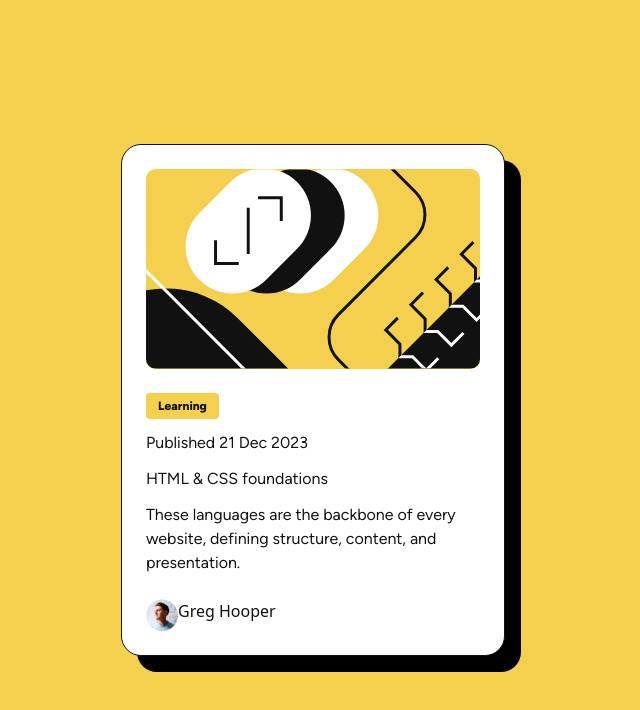
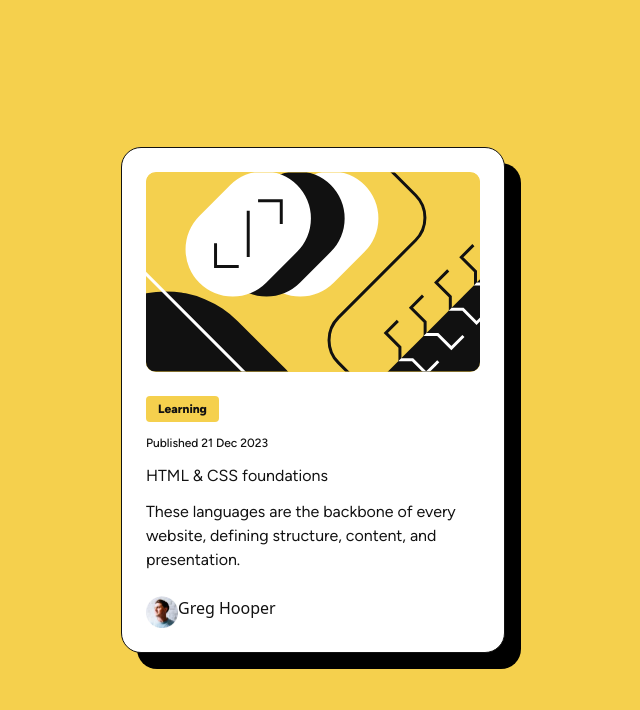
Before and after one commit to raswonders/fem-blog-preview-card, a React (Vite) app: page / in a window 1280 px wide. Shown: the top 710 px of the page, without its empty margins (327-967 px from the left). Built offline with nearby package versions, Linux system fonts and the light colour scheme.

Commit message:
update style for publishing date

```diff
--- a/src/BlogPreviewCard.tsx
+++ b/src/BlogPreviewCard.tsx
@@ -8,11 +8,13 @@ export function BlogPreviewCard() {
 
       <div className="flex flex-col gap-3 font-custom">
         <div className="w-fit flex justify-center gap-2 py-1 px-3 rounded bg-yellow">
-          <span className=" text-xs font-extrabold leading-normal">
+          <span className="text-xs font-extrabold leading-normal">
             Learning
           </span>
         </div>
-        <div className="">Published 21 Dec 2023</div>
+        <div className="text-xs font-medium leading-normal">
+          Published 21 Dec 2023
+        </div>
         <h1 className="">HTML & CSS foundations</h1>
         <p className="">
           These languages are the backbone of every website, defining structure,
```
